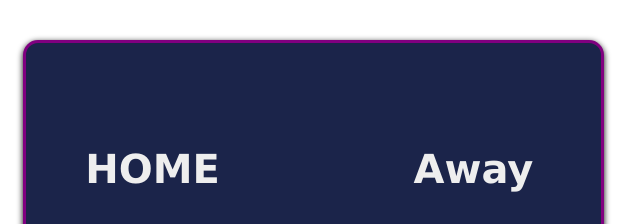
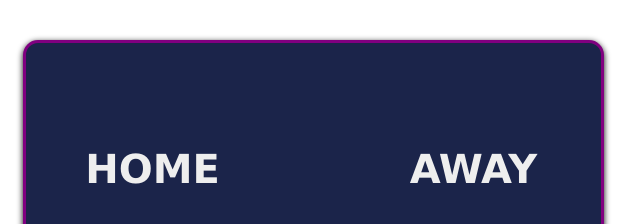
Before and after one commit to sulaimanadamu/scoreBoad, a plain HTML site: page index.html in a window 1280 px wide. Shown: the top 224 px of the page, 327-967 px from the left. Drawn offline with nearby package versions, Linux system fonts and the light colour scheme.

Commit message:
made the letters in away uppercase to make the headings same case

```diff
--- a/index.html
+++ b/index.html
@@ -20,7 +20,7 @@
                 </div>
             </div>
             <div>
-                <h3 class="headings">Away</h3>
+                <h3 class="headings">AWAY</h3>
                 <div class="display" id="guest"> 0 </div>
                 <div class="btn-grp">
                 <button class="btn" onclick="gadd1()">+ 1</button>
```
